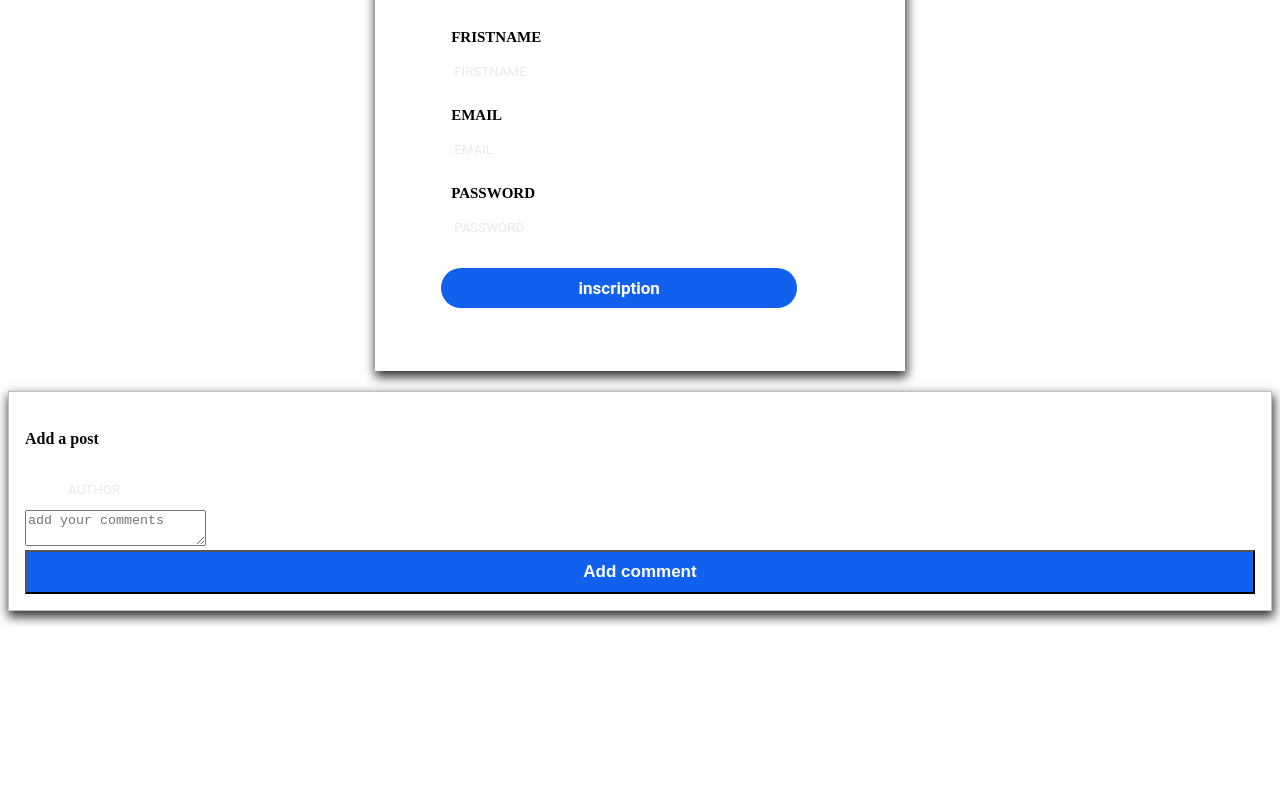
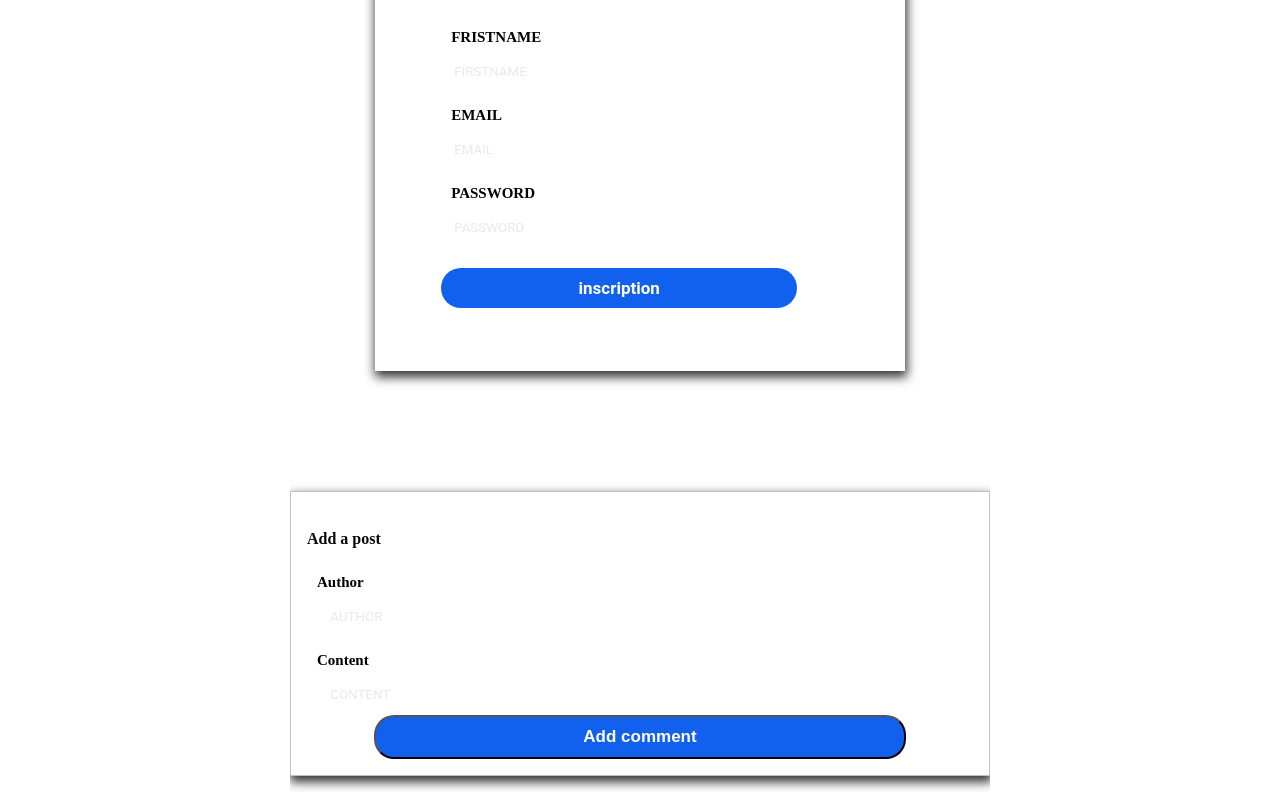
Before and after one commit to mouzone9/Tp-React-Fetch, a React (Create React App) app in the folder Frontend/front-end-tp-react/: page / in a window 1280 px wide. Shown: the part 687-1487 px from the top of the page. Before the commit the page ends 1314 px from the top, so only its background shows below. Built offline with nearby package versions, Linux system fonts and the light colour scheme.

Commit message:
add post data submit for api

```diff
--- a/Frontend/front-end-tp-react/src/components/post.js
+++ b/Frontend/front-end-tp-react/src/components/post.js
@@ -1,19 +1,45 @@
 import React from 'react'
+import { useState } from 'react'
 import '../styles/post.css'
 
 function Post() {
-    return (
+
+    const[data, setData] = useState({
+        author: "",
+        content: ""
+    })
+
+    function onChange(event) {
+        event.preventDefault();
+        const newData = {...data}
+        newData[event.target.id] = event.target.value
+        setData(newData)
+    }
+
+    function submit(event) {
+        event.preventDefault();
+        console.log(data)
+    }
+
+    return <>
+        <div className='container-post post'>
             <div className='callout secondary'>
                 <h4 className='leave-comment'>
                     Add a post
                 </h4>
-            <form className='post-edit'>
-                <input placeholder='AUTHOR' type='text'/>
-                <textarea placeholder='add your comments'></textarea>
+                <form onSubmit={(event)=> submit(event)} className='post-edit'>
+                    <label>Author</label>
+                    <input onChange={(event) => onChange(event)} id="author" value={data.author} placeholder='AUTHOR' type='text'/>
+                    <label>Content</label>
+                    <input onChange={(event) => onChange(event)} id="content" value={data.content} placeholder='CONTENT' type='text'/>
                     <button>Add comment</button>
                 </form>
+                <div>
+                    {/*{this.renderPost()}*/}
                 </div>
-    )
+            </div>
+        </div>
+    </>
 }
 
 export default Post;
--- a/Frontend/front-end-tp-react/src/styles/post.css
+++ b/Frontend/front-end-tp-react/src/styles/post.css
@@ -1,6 +1,5 @@
 .callout.secondary {
     margin-top : 20px;
-    color      : white;
     box-shadow : 1px 5px 10px 1px #333;
 }
 
@@ -19,7 +18,9 @@ form {
 }
 
 button {
-    width            : 100%;
+    width      : 80%;
+    display          : block;
+    margin           : auto;
     padding          : 10px;
     font-size        : 17px;
     font-weight      : 700;
@@ -28,7 +29,19 @@ button {
     background-color : #1161EE;
     cursor           : pointer;
     position         : bottom;
+    border-radius    : 20px;
 }
+
+.container-post {
+    display    : block;
+    position   : relative;
+    width      : 700px;
+    margin     : auto;
+    margin-top : 100px;
+    box-shadow :1 5px 10px 1px #333;
+    overflow   : hidden;
+}
+
 
 h4 {
     color: #0a0a0a;
```
Lines whose indentation alone changed are shown as unchanged.
